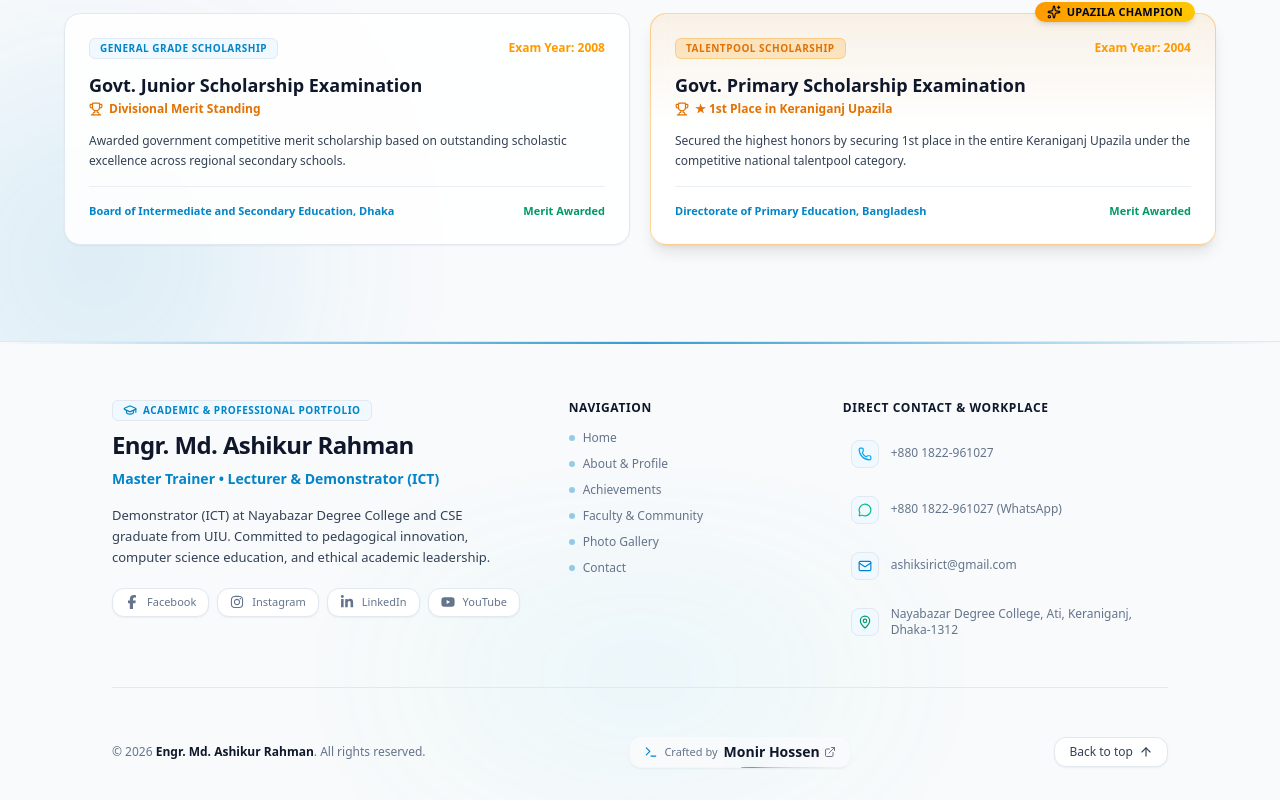
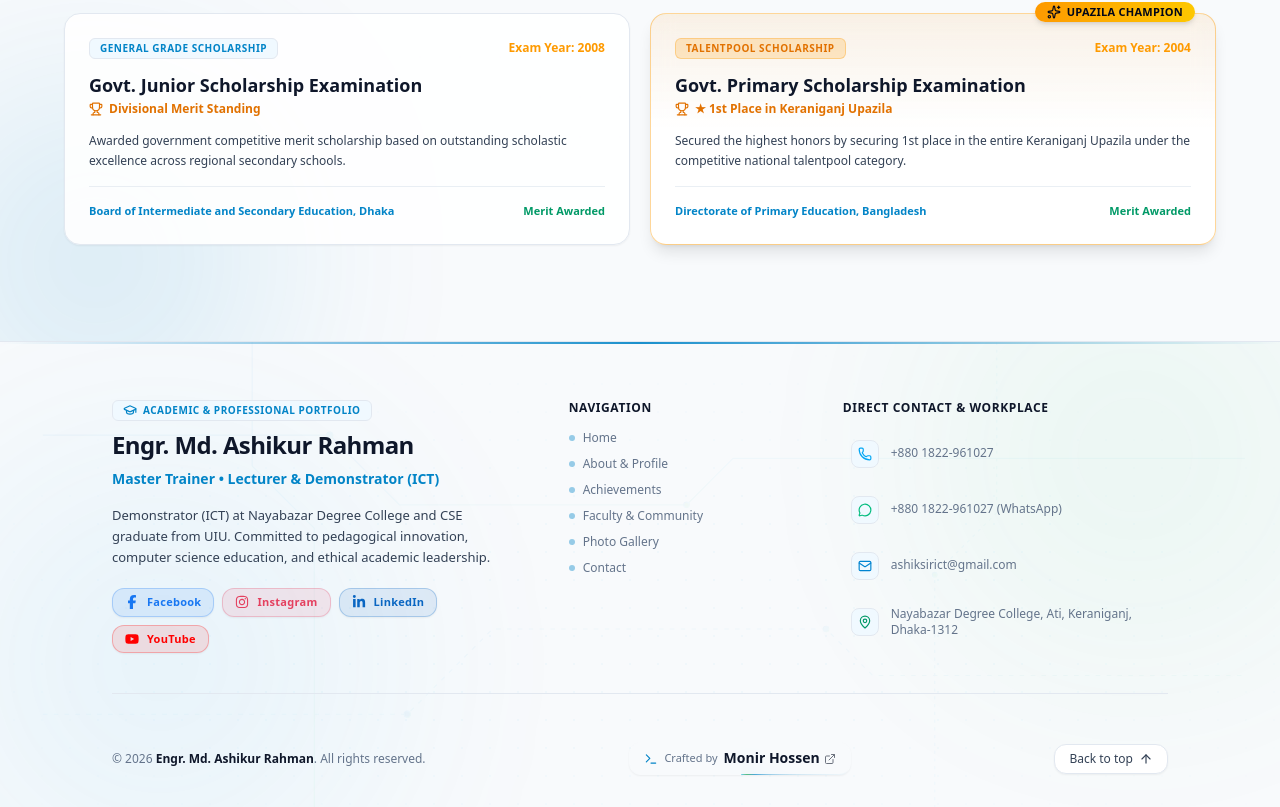
Before and after one commit to CodeByMonir/MdAshikurRahman, a Next.js app: page /achievements in a window 1280 px wide. Shown: the part 1628-2435 px from the top of the page. Built offline with nearby package versions, Linux system fonts and the light colour scheme.

Commit message:
updated the social icons and background in footer

```diff
--- a/src/Components/Shared/Footer.jsx
+++ b/src/Components/Shared/Footer.jsx
@@ -64,47 +64,111 @@ export default function Footer() {
             name: 'Facebook',
             href: 'http://www.fb.com/ashiksirict',
             icon: FaFacebookF,
-            hoverClass: 'hover:text-[#1877F2] hover:border-[#1877F2]/40',
+            color: 'text-[#1877F2]',
+            bg: 'bg-[#1877F2]/10 hover:bg-[#1877F2]/15',
+            border: 'border-[#1877F2]/25 hover:border-[#1877F2]/60',
         },
         {
             name: 'Instagram',
             href: 'https://instagram.com/ashiksirict',
             icon: FaInstagram,
-            hoverClass: 'hover:text-[#E4405F] hover:border-[#E4405F]/40',
+            color: 'text-[#E4405F]',
+            bg: 'bg-[#E4405F]/10 hover:bg-[#E4405F]/15',
+            border: 'border-[#E4405F]/25 hover:border-[#E4405F]/60',
         },
         {
             name: 'LinkedIn',
             href: 'https://www.linkedin.com/in/ashiksir/',
             icon: FaLinkedinIn,
-            hoverClass: 'hover:text-[#0A66C2] hover:border-[#0A66C2]/40',
+            color: 'text-[#0A66C2]',
+            bg: 'bg-[#0A66C2]/10 hover:bg-[#0A66C2]/15',
+            border: 'border-[#0A66C2]/25 hover:border-[#0A66C2]/60',
         },
         {
             name: 'YouTube',
             href: 'https://www.youtube.com/c/ashiksir',
             icon: FaYoutube,
-            hoverClass: 'hover:text-[#FF0000] hover:border-[#FF0000]/40',
+            color: 'text-[#FF0000]',
+            bg: 'bg-[#FF0000]/10 hover:bg-[#FF0000]/15',
+            border: 'border-[#FF0000]/25 hover:border-[#FF0000]/60',
         },
     ];
 
     return (
         <footer className="relative overflow-hidden bg-[#F8FAFC] dark:bg-[#090D16] border-t border-[#E2E8F0] dark:border-[rgba(56,189,248,0.15)] transition-colors duration-300">
             {/* Top Accent Gradient Border */}
-            <div className="h-[2px] w-full bg-gradient-to-r from-transparent via-[#0284C7] dark:via-[#38BDF8] to-transparent opacity-80" />
+            <div className="h-[2px] w-full bg-gradient-to-r from-transparent via-[#0284C7] dark:via-[#38BDF8] to-transparent opacity-90" />
 
-            {/* Subtle Ambient Glow */}
+            {/* ================= UNIQUE BACKGROUND SYSTEM ================= */}
             <div
                 aria-hidden="true"
-                className="pointer-events-none absolute bottom-0 left-1/2 -translate-x-1/2 w-[600px] h-[250px] rounded-full blur-3xl opacity-30 dark:opacity-15 select-none"
-                style={{
-                    background:
-                        'radial-gradient(circle, rgba(56, 189, 248, 0.25) 0%, rgba(74, 222, 128, 0.1) 60%, transparent 100%)',
-                }}
-            />
+                className="pointer-events-none absolute inset-0 select-none overflow-hidden"
+            >
+                {/* 1. Circuit Traces & Terminal Nodes */}
+                <svg
+                    className="absolute inset-0 w-full h-full opacity-[0.04] dark:opacity-[0.08]"
+                    xmlns="http://www.w3.org/2000/svg"
+                    viewBox="0 0 1440 600"
+                    fill="none"
+                    stroke="url(#footer-circuit-grad)"
+                    strokeWidth="1.5"
+                >
+                    <defs>
+                        <linearGradient id="footer-circuit-grad" x1="0%" y1="0%" x2="100%" y2="100%">
+                            <stop offset="0%" stopColor="#0284C7" />
+                            <stop offset="50%" stopColor="#38BDF8" />
+                            <stop offset="100%" stopColor="#4ADE80" />
+                        </linearGradient>
+                    </defs>
+
+                    {/* Circuit Busses */}
+                    <path d="M-50 120 H 320 L 410 210 H 780 L 840 150 H 1500" />
+                    <path d="M-50 480 H 420 L 530 370 H 960 L 1020 430 H 1500" strokeDasharray="6 8" />
+                    <path d="M220 -20 V 160 L 300 240 V 620" />
+                    <path d="M1180 -20 V 220 L 1100 300 V 620" strokeDasharray="4 6" />
+
+                    {/* Circuit Terminals / Solder Pads */}
+                    <circle cx="320" cy="120" r="4" fill="#38BDF8" />
+                    <circle cx="780" cy="210" r="3.5" fill="#4ADE80" />
+                    <circle cx="420" cy="480" r="4" fill="#0284C7" />
+                    <circle cx="960" cy="370" r="3.5" fill="#38BDF8" />
+                    <circle cx="1100" cy="300" r="3" fill="#4ADE80" />
+                </svg>
+
+                {/* 2. Micro-Dot Matrix Overlay */}
+                <div
+                    className="absolute inset-0 opacity-[0.035] dark:opacity-[0.06]"
+                    style={{
+                        backgroundImage: `radial-gradient(circle, #38BDF8 1px, transparent 1px)`,
+                        backgroundSize: '28px 28px',
+                        maskImage: 'radial-gradient(ellipse 75% 70% at 50% 60%, #000 40%, transparent 90%)',
+                        WebkitMaskImage: 'radial-gradient(ellipse 75% 70% at 50% 60%, #000 40%, transparent 90%)',
+                    }}
+                />
+
+                {/* 3. Left Ambient Pulse Beacon (Sky Blue) */}
+                <div
+                    className="absolute -bottom-24 -left-20 w-80 sm:w-[480px] h-80 sm:h-[480px] rounded-full blur-[130px] opacity-35 dark:opacity-20 animate-[pulse_8s_ease-in-out_infinite]"
+                    style={{
+                        background:
+                            'radial-gradient(circle, rgba(56, 189, 248, 0.35) 0%, rgba(2, 132, 199, 0.1) 60%, transparent 80%)',
+                    }}
+                />
+
+                {/* 4. Right Ambient Pulse Beacon (Emerald) */}
+                <div
+                    className="absolute -top-28 -right-20 w-72 sm:w-[450px] h-72 sm:h-[450px] rounded-full blur-[130px] opacity-25 dark:opacity-15 animate-[pulse_10s_ease-in-out_infinite_2s]"
+                    style={{
+                        background:
+                            'radial-gradient(circle, rgba(74, 222, 128, 0.3) 0%, rgba(22, 163, 74, 0.08) 60%, transparent 80%)',
+                    }}
+                />
+            </div>
+            {/* ============================================================= */}
 
             <div className="relative z-10 max-w-6xl mx-auto px-4 sm:px-6 lg:px-12 pt-14 pb-8 flex flex-col space-y-12">
                 {/* Main Footer Directory Grid */}
                 <div className="grid grid-cols-1 md:grid-cols-2 lg:grid-cols-12 gap-8 lg:gap-10 pb-10 border-b border-[#E2E8F0] dark:border-[rgba(56,189,248,0.1)]">
-
                     {/* Identity & Bio Column (Span 5) */}
                     <div className="lg:col-span-5 flex flex-col space-y-4">
                         <div className="flex flex-col items-start space-y-2">
@@ -126,7 +190,7 @@ export default function Footer() {
                             ethical academic leadership.
                         </p>
 
-                        {/* Social Channels Pill Badges */}
+                        {/* Social Channels Pill Badges with Brand Colors */}
                         <div className="flex flex-wrap gap-2 pt-1">
                             {socialLinks.map((social) => {
                                 const Icon = social.icon;
@@ -137,10 +201,10 @@ export default function Footer() {
                                         target="_blank"
                                         rel="noopener noreferrer"
                                         aria-label={`Visit ${social.name}`}
-                                        className={`inline-flex items-center gap-2 px-3 py-1.5 rounded-xl border border-[#E2E8F0] dark:border-[rgba(56,189,248,0.15)] bg-white dark:bg-[rgba(15,23,42,0.7)] text-[#64748B] text-xs font-medium transition-all duration-300 hover:scale-105 shadow-xs ${social.hoverClass}`}
+                                        className={`inline-flex items-center gap-2 px-3 py-1.5 rounded-xl border text-xs font-semibold transition-all duration-300 hover:scale-105 shadow-xs ${social.bg} ${social.border} ${social.color}`}
                                     >
-                                        <Icon className="w-3.5 h-3.5" />
-                                        <span className="text-[11px]">{social.name}</span>
+                                        <Icon className="w-3.5 h-3.5 shrink-0" />
+                                        <span className="text-[11px] tracking-wide">{social.name}</span>
                                     </a>
                                 );
                             })}
@@ -210,7 +274,7 @@ export default function Footer() {
                         />
 
                         {/* Inner Content Box with Center Alignment */}
-                        <div className="relative text-center flex items-center justify-center gap-1.5 px-3.5 py-1.5 rounded-[11px] bg-[#F8FAFC]/95 dark:bg-[#090D16]/95 backdrop-blur-md text-center">
+                        <div className="relative text-center flex items-center justify-center gap-1.5 px-3.5 py-1.5 rounded-[11px] bg-[#F8FAFC]/95 dark:bg-[#090D16]/95 backdrop-blur-md">
                             <Terminal className="w-3.5 h-3.5 text-[#0284C7] dark:text-[#38BDF8] shrink-0" />
                             <span className="text-[11px] text-[#64748B] dark:text-[#94A3B8]">Crafted by</span>
                             <a
@@ -219,7 +283,7 @@ export default function Footer() {
                                 rel="noopener noreferrer"
                                 className="inline-flex items-center gap-1 font-semibold text-[#0F172A] dark:text-[#F8FAFC] hover:text-[#0284C7] dark:hover:text-[#38BDF8] transition-colors"
                             >
-                                <span className='text-[14px]'>Monir Hossen</span>
+                                <span className="text-[14px]">Monir Hossen</span>
                                 <ExternalLink className="w-3 h-3 opacity-60 shrink-0" />
                             </a>
                         </div>
```
